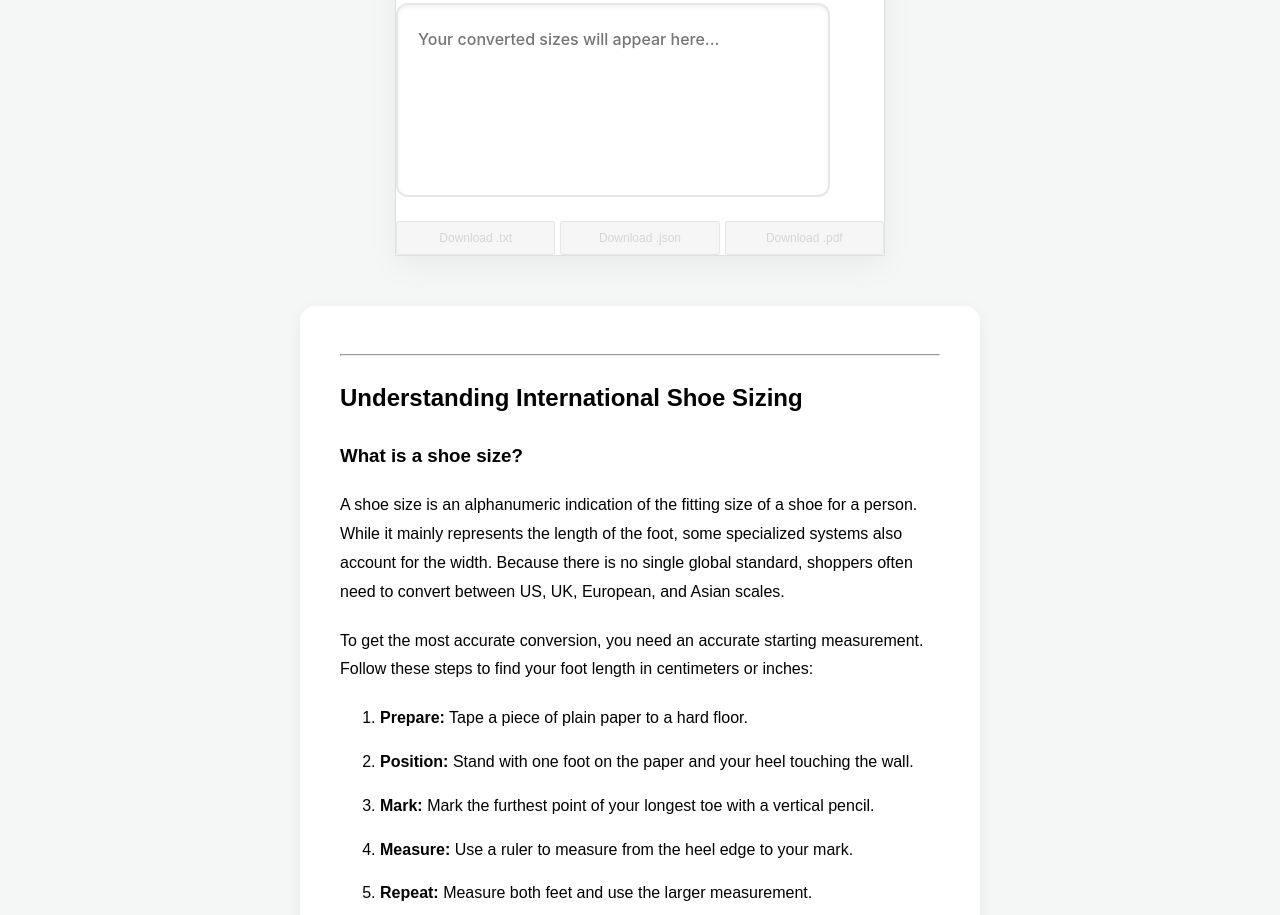
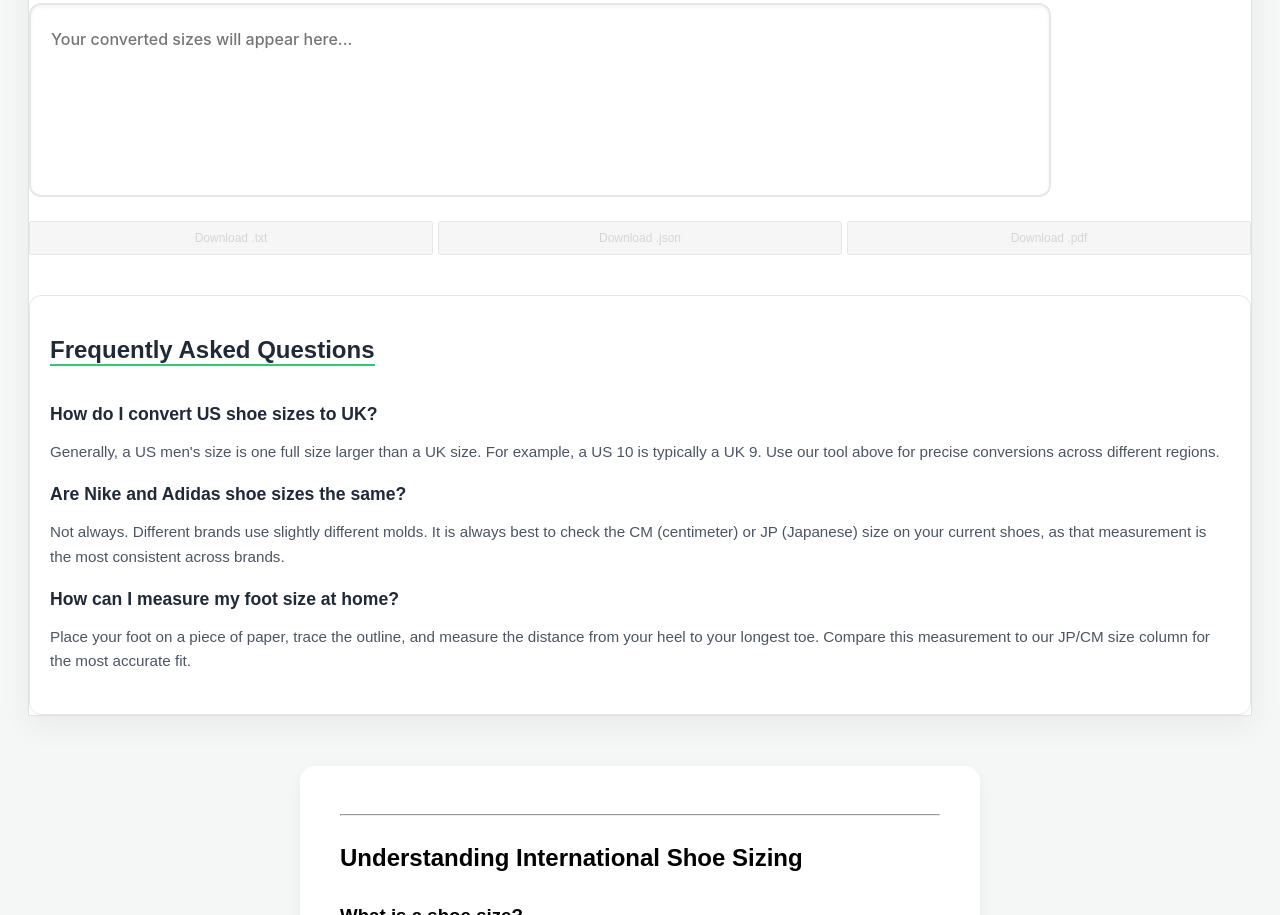
Before and after one commit to jaydenknight30/Shoe-converter, a plain HTML site: page index.html in a window 1280 px wide. Shown: the part 543-1458 px from the top of the page. Drawn offline with nearby package versions, Linux system fonts and the light colour scheme.

Commit message:
Add files via upload

```diff
--- a/index.html
+++ b/index.html
@@ -92,6 +92,26 @@
 <script>
      (adsbygoogle = window.adsbygoogle || []).push({});
 </script>
+
+<div class="faq-section">
+    <h2>Frequently Asked Questions</h2>
+
+    <div class="faq-item">
+        <h3>How do I convert US shoe sizes to UK?</h3>
+        <p>Generally, a US men's size is one full size larger than a UK size. For example, a US 10 is typically a UK 9. Use our tool above for precise conversions across different regions.</p>
+    </div>
+
+    <div class="faq-item">
+        <h3>Are Nike and Adidas shoe sizes the same?</h3>
+        <p>Not always. Different brands use slightly different molds. It is always best to check the CM (centimeter) or JP (Japanese) size on your current shoes, as that measurement is the most consistent across brands.</p>
+    </div>
+
+    <div class="faq-item">
+        <h3>How can I measure my foot size at home?</h3>
+        <p>Place your foot on a piece of paper, trace the outline, and measure the distance from your heel to your longest toe. Compare this measurement to our JP/CM size column for the most accurate fit.</p>
+    </div>
+</div>
+
 
     </div>
     <section class="seo-content">
--- a/style.css
+++ b/style.css
@@ -348,3 +348,35 @@ tr:hover {
 #clearBtn:hover {
     background-color: #4b5563;
 }
+.faq-section {
+    margin-top: 40px;
+    padding: 20px;
+    background: #ffffff;
+    border-radius: 12px;
+    border: 1px solid #e5e7eb;
+    text-align: left;
+}
+
+.faq-section h2 {
+    color: #1f2937;
+    font-size: 1.5rem;
+    margin-bottom: 20px;
+    border-bottom: 2px solid #2ecc71;
+    display: inline-block;
+}
+
+.faq-item {
+    margin-bottom: 20px;
+}
+
+.faq-item h3 {
+    font-size: 1.1rem;
+    color: #1f2937;
+    margin-bottom: 8px;
+}
+
+.faq-item p {
+    color: #4b5563;
+    line-height: 1.6;
+    font-size: 0.95rem;
+}
```
